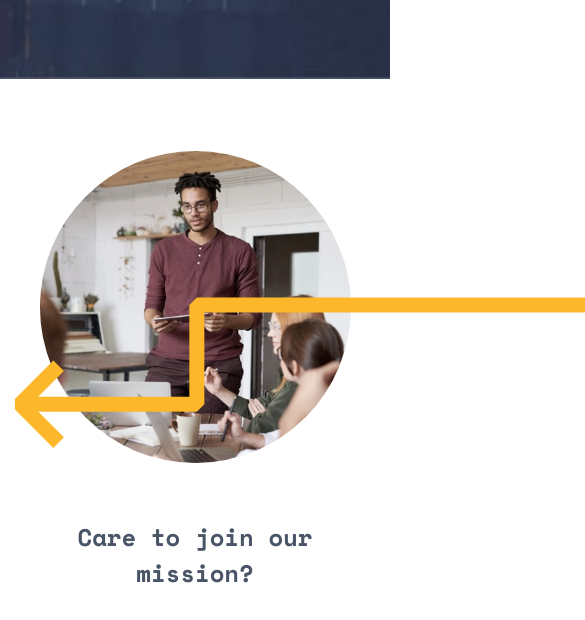
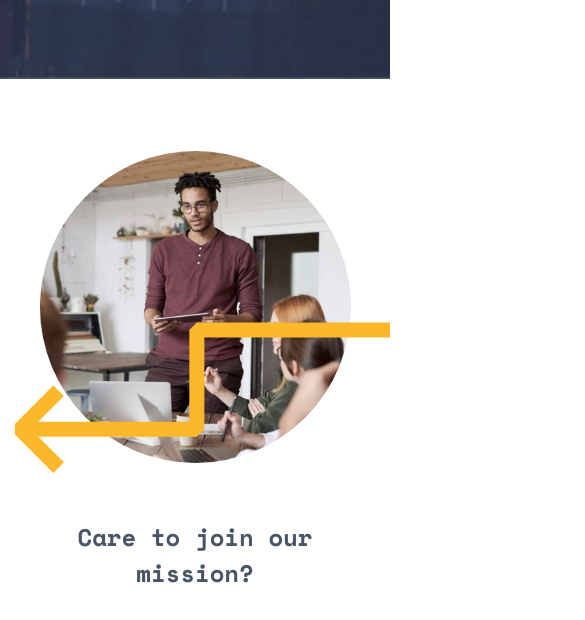
Before and after one commit to thusmiley/scoot, a plain HTML site: page careers.html in a window 390 px wide. Shown: the part 209-829 px from the top of the page, 585 px wide, since content can reach past the window. Drawn offline with nearby package versions, Linux system fonts and the light colour scheme.

Commit message:
fix mobile alignment issues

```diff
--- a/style.sass
+++ b/style.sass
@@ -273,6 +273,8 @@ footer .container, .footer-nav
 .arrow-mobility
     margin-left: calc(8px + 1.5625vw)
     top: 20%
+.arrow-better-living
+    margin-right: calc(8px + 1.5625vw)
 #values
     margin-top: 120px
     margin-bottom: 145px
@@ -361,6 +363,7 @@ footer .container, .footer-nav
     margin-top: 72px
     margin-bottom: 120px
     overflow: hidden
+    position: relative
 #mission img
     z-index: -1
     border-radius: 50%
@@ -374,7 +377,7 @@ footer .container, .footer-nav
     align-items: center
 .arrow-mission
     position: absolute
-    top: 60%
+    top: 25%
     left: calc(8px + 1.5625vw)
 #mission h2
     margin-top: 56px
```
Also changed, not shown: style.css, 2 other files.
